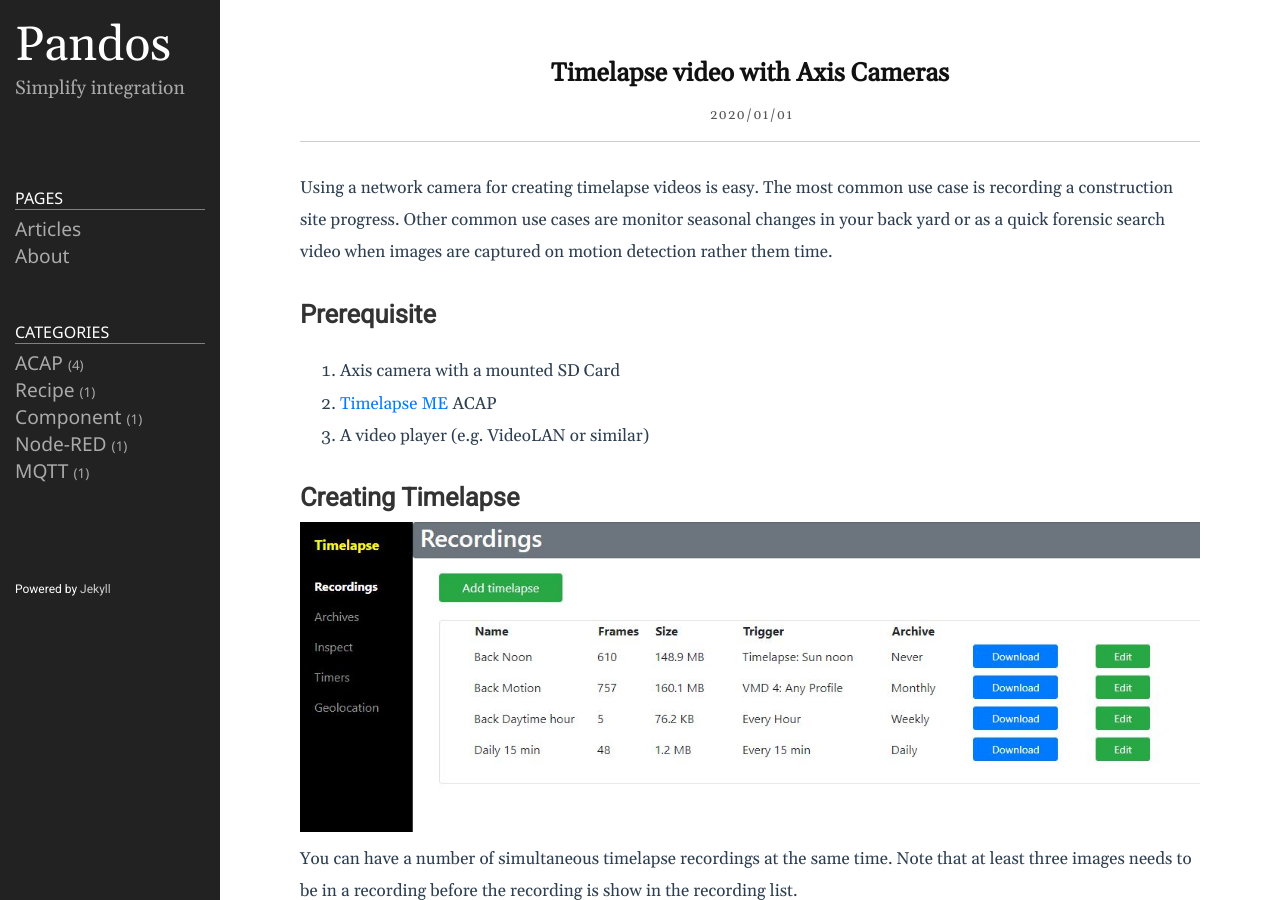
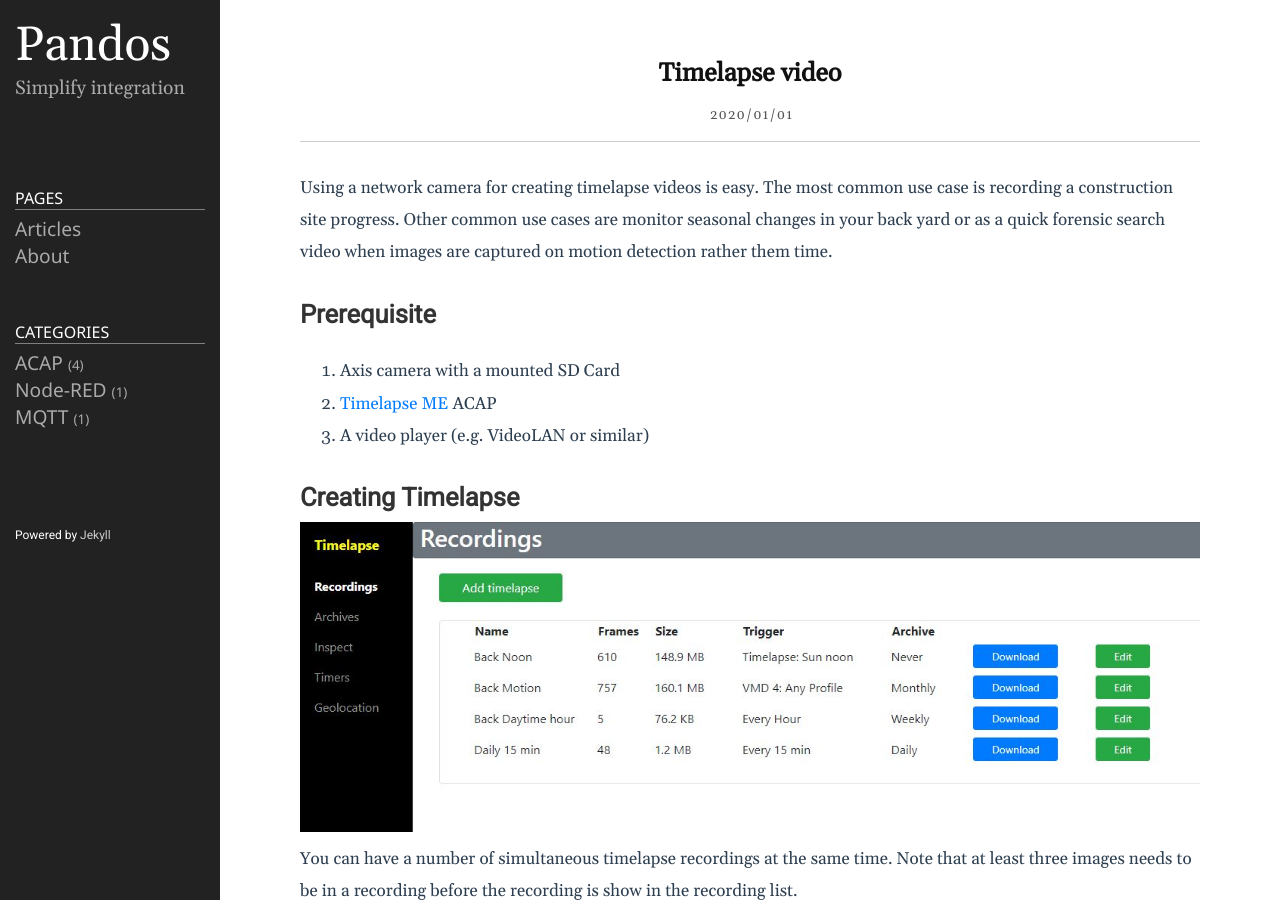
Before and after one commit to pandosme/pandosme.github.io, a Jekyll site: the page built from docs/_posts/2022-10-02-timelapse.md, in a window 1280 px wide and 900 px high. Built offline with Jekyll 4.4.1, drawn with Linux system fonts in a browser that asks for light colours.

Commit message:
Update 2022-10-02-timelapse.md

```diff
--- a/docs/_posts/2022-10-02-timelapse.md
+++ b/docs/_posts/2022-10-02-timelapse.md
@@ -1,8 +1,8 @@
 ---
 layout: post
-title:  "Timelapse video with Axis Cameras"
+title:  "Timelapse video"
 date: 2020-01-02 00:00:00 +0200
-categories: [ACAP, Recipe, Component]
+categories: [ACAP]
 ---
 Using a network camera for creating timelapse videos is easy.  The most common use case is recording a construction site progress.  Other common use cases are monitor seasonal changes in your back yard or as a quick forensic search video when images are captured on motion detection rather them time.
 
```
